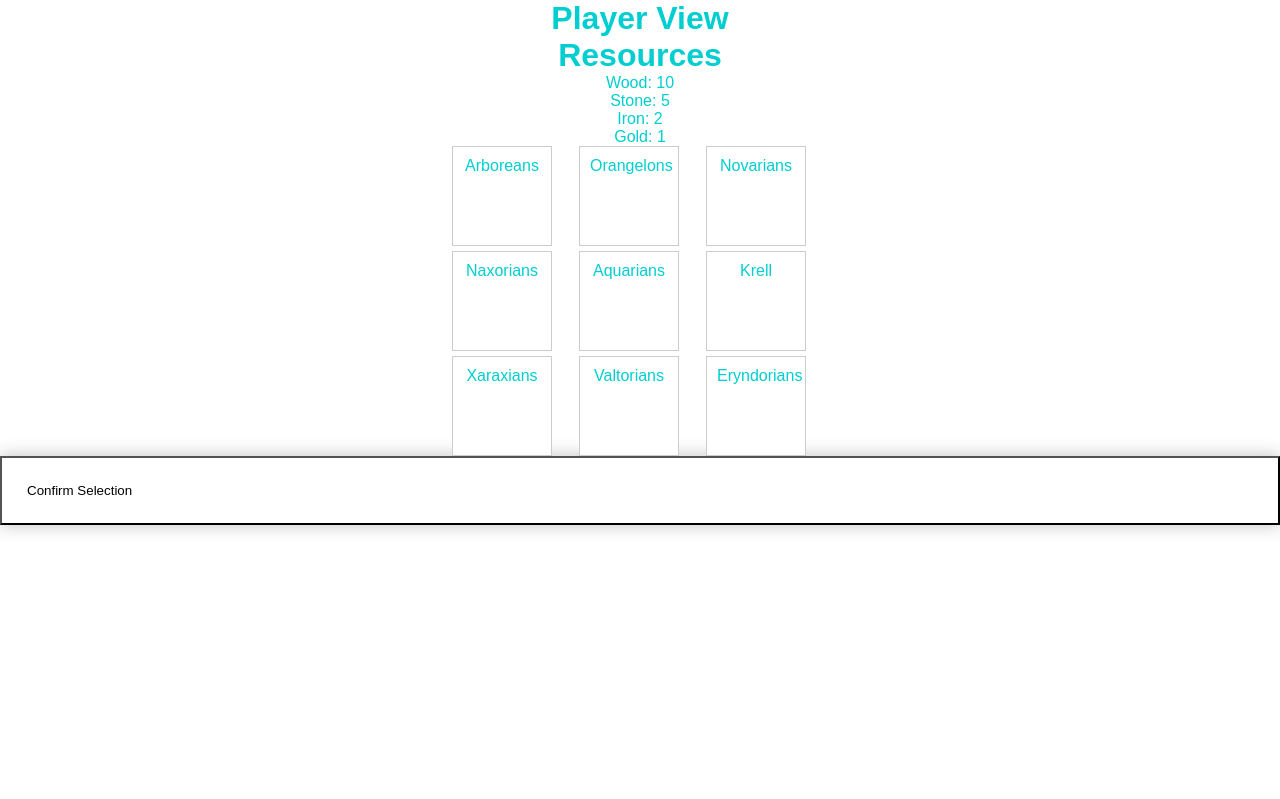
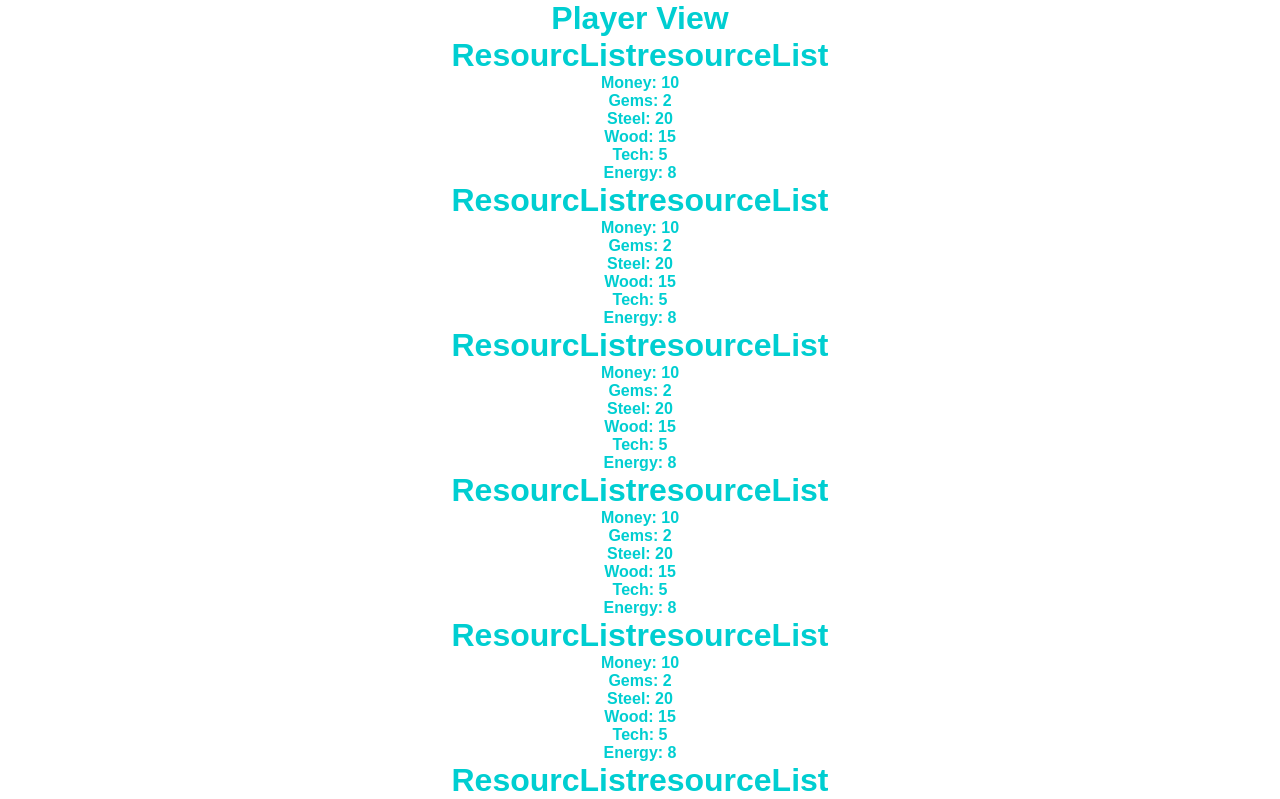
Before and after one commit to filiplindset/DIT568-teaching-megagame, a Vue app: page /player in a window 1280 px wide. Shown: the top 799 px of the page. Built offline with nearby package versions, Linux system fonts and the light colour scheme.

Commit message:
changed datat in PlayerView

```diff
--- a/src/assets/resources.json
+++ b/src/assets/resources.json
@@ -10,8 +10,8 @@
         "energy": 8
     },
     {
-        "id":0,
-        "name":"Arboreans",
+        "id":1,
+        "name":"Orangelons",
         "money": 10,
         "gems": 2,
         "steel": 20,
@@ -20,8 +20,8 @@
         "energy": 8
     },
     {
-        "id":0,
-        "name":"Arboreans",
+        "id":2,
+        "name":"Novarians",
         "money": 10,
         "gems": 2,
         "steel": 20,
@@ -30,8 +30,8 @@
         "energy": 8
     },
     {
-        "id":0,
-        "name":"Arboreans",
+        "id":3,
+        "name":"Naxorians",
         "money": 10,
         "gems": 2,
         "steel": 20,
@@ -40,8 +40,8 @@
         "energy": 8
     },
     {
-        "id":0,
-        "name":"Arboreans",
+        "id":4,
+        "name":"Krell",
         "money": 10,
         "gems": 2,
         "steel": 20,
@@ -50,8 +50,8 @@
         "energy": 8
     },
     {
-        "id":0,
-        "name":"Arboreans",
+        "id":5,
+        "name":"Aquarians",
         "money": 10,
         "gems": 2,
         "steel": 20,
@@ -60,8 +60,8 @@
         "energy": 8
     },
     {
-        "id":0,
-        "name":"Arboreans",
+        "id":6,
+        "name":"Xaraxians",
         "money": 10,
         "gems": 2,
         "steel": 20,
@@ -70,8 +70,8 @@
         "energy": 8
     },
     {
-        "id":0,
-        "name":"Arboreans",
+        "id":7,
+        "name":"Eryndorians",
         "money": 10,
         "gems": 2,
         "steel": 20,
@@ -80,8 +80,8 @@
         "energy": 8
     },
     {
-        "id":0,
-        "name":"Arboreans",
+        "id":8,
+        "name":"Valtorians",
         "money": 10,
         "gems": 2,
         "steel": 20,
@@ -90,8 +90,8 @@
         "energy": 8
     },
     {
-        "id":0,
-        "name":"Arboreans",
+        "id":9,
+        "name":"Zetians",
         "money": 10,
         "gems": 2,
         "steel": 20,
@@ -100,8 +100,8 @@
         "energy": 8
     },
     {
-        "id":0,
-        "name":"Arboreans",
+        "id":10,
+        "name":"Tethorians",
         "money": 10,
         "gems": 2,
         "steel": 20,
--- a/src/components/ResourceList.vue
+++ b/src/components/ResourceList.vue
@@ -1,22 +1,23 @@
 <template>
-    <div class="resource-list">
-        <h1>Resources</h1>
-        <div v-for="(resource, index) in resources" :key="index" class="resource">
-            <a>
-                {{ resource.name }}: {{ resource.quantity }}
-            </a>
+    <div class="resourceList">
+        <h1>ResourcListresourceList</h1>
+        <div klass="resource-inner">
+            <h4>Money: {{ resourceList.money }}</h4>
+            <h4>Gems: {{ resourceList.gems }}</h4>
+            <h4>Steel: {{ resourceList.steel }}</h4>
+            <h4>Wood: {{ resourceList.wood }}</h4>
+            <h4>Tech: {{ resourceList.tech }}</h4>
+            <h4>Energy: {{ resourceList.energy }}</h4>
+
         </div>
-    </div>
+
+        </div>
+
 </template>
 
-<script>
+<script lang="ts">
 export default {
-    name: 'ResourceList',
-    props: {
-        resources: {
-            type: Array,
-            required: true
-        }
-    }
+    name: 'resourceList',
+    props: ['resourceList']
 }
 </script>
--- a/src/components/TeamSelect.vue
+++ b/src/components/TeamSelect.vue
@@ -9,7 +9,9 @@
     </div>
 </template>
 
-<script>
+<script lang="ts">
+
+
 export default {
     name: "TeamSelect",
     props: {
--- a/src/views/PlayerView.vue
+++ b/src/views/PlayerView.vue
@@ -1,51 +1,28 @@
 <template>
     <div class="player-view">
         <h1>Player View</h1>
-        <ResourceList :resources="resources" />
-        <TeamSelect :items="items" @item-selected="onItemSelect"></TeamSelect>
+        <ResourceList v-for="resourceList in resources"
+        :key="resourceList.id"
+        :resourceList="resourceList"
+         />
     </div>
 </template>
 
-<script>
-import ResourceList from "@/components/ResourceList.vue";
-import TeamSelect from "@/components/TeamSelect.vue";
-import Resources from "@/assets/resources.json";
+<script lang="ts">
+import ResourceList from "../components/ResourceList.vue";
+import TeamSelect from "../components/TeamSelect.vue";
+import Resources from "../assets/resources.json";
 
 export default {
     name: 'PlayerView',
     components: {
         ResourceList,
-        TeamSelect
+        TeamSelect,
+        Resources
     },
     data() {
-        return {
-            // some placeholder resources
-            resources: [
-                { name: 'Wood', quantity: 10 },
-                { name: 'Stone', quantity: 5 },
-                { name: 'Iron', quantity: 2 },
-                { name: 'Gold', quantity: 1 }
-            ],
-            // teams/factions
-            items: [
-                { id: 1, name: 'Arboreans' },
-                { id: 2, name: 'Orangelons' },
-                { id: 3, name: 'Novarians' },
-                { id: 4, name: 'Naxorians' },
-                { id: 5, name: 'Aquarians' },
-                { id: 6, name: 'Krell' },
-                { id: 7, name: 'Xaraxians' },
-                { id: 8, name: 'Valtorians' },
-                { id: 9, name: 'Eryndorians' },
+        return {resources: Resources};
+    }
 
-
-            ]
-        };
-    },
-    methods: {
-        onItemSelect(item) {
-            console.log('Selected item:', item);
-        }
-    }
 }
 </script>
```
